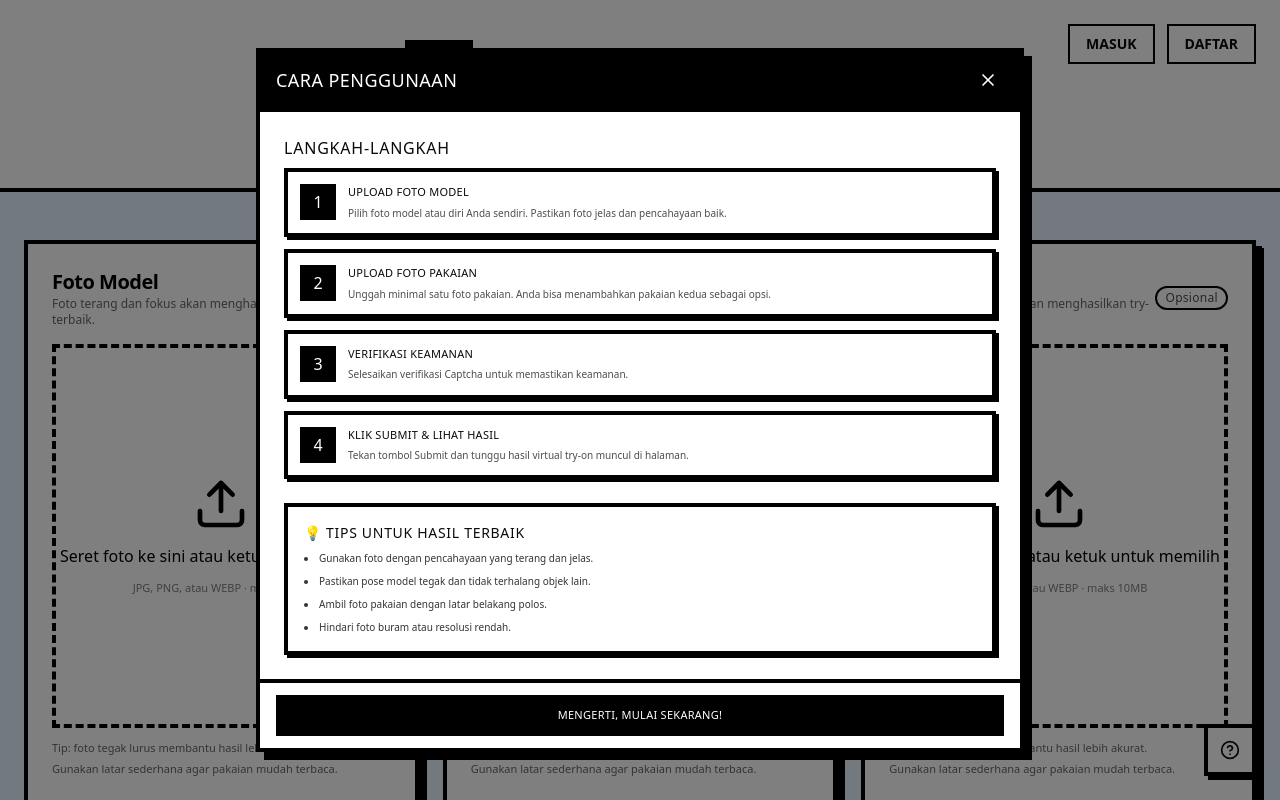
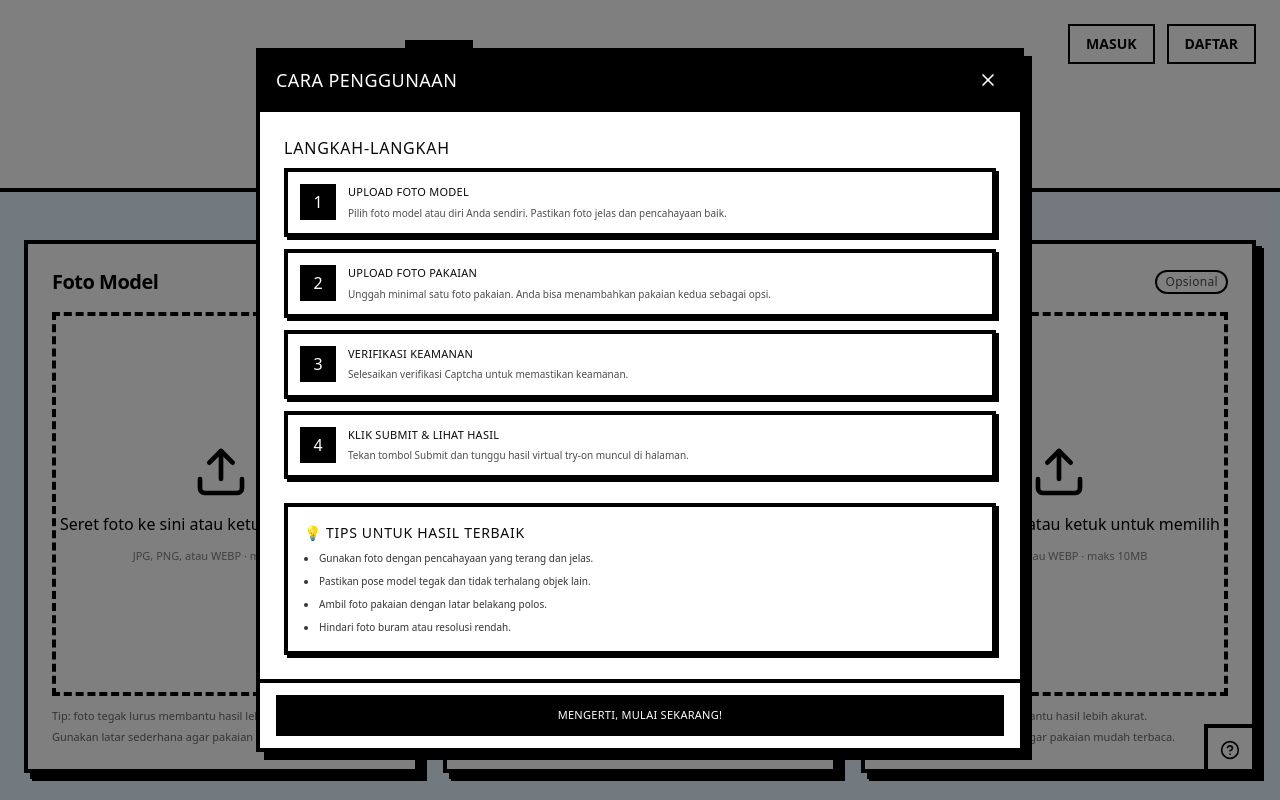
Before and after one commit to xyztomi/drop-the-drip-final, a React (Vite) app: page / in a window 1280 px wide. Shown: the top 800 px of the page. Built offline with nearby package versions, Linux system fonts and the light colour scheme.

Commit message:
refactor: Remove instructional text from UploadBox component and update button text color

```diff
--- a/src/components/UploadBox.tsx
+++ b/src/components/UploadBox.tsx
@@ -51,9 +51,6 @@ export function UploadBox({ label, required = false, onImageUpload }: UploadBoxP
             <h3 className="text-base md:text-xl font-semibold text-black tracking-tight">
               {label}
             </h3>
-            <p className="hidden text-xs text-black/60 md:block">
-              Foto terang dan fokus akan menghasilkan try-on terbaik.
-            </p>
           </div>
           <span
             className={`inline-flex items-center justify-center rounded-full border-2 border-black px-2 py-0.5 text-[10px] md:text-xs tracking-wide ${required ? 'bg-[--accent] text-black' : 'bg-white text-black/70'
@@ -100,7 +97,7 @@ export function UploadBox({ label, required = false, onImageUpload }: UploadBoxP
             />
             <button
               onClick={handleRemove}
-              className="absolute top-3 right-3 z-20 bg-[--destructive] text-white px-2.5 py-1.5 border-2 border-black shadow-[3px_3px_0px_0px_#000000] md:shadow-[4px_4px_0px_0px_#000000] transition-all duration-200 hover:shadow-[5px_5px_0px_0px_#000000] hover:-translate-x-0.5 hover:-translate-y-0.5"
+              className="absolute top-3 right-3 z-20 bg-[--destructive] text-black px-2.5 py-1.5 border-2 border-black shadow-[3px_3px_0px_0px_#000000] md:shadow-[4px_4px_0px_0px_#000000] transition-all duration-200 hover:shadow-[5px_5px_0px_0px_#000000] hover:-translate-x-0.5 hover:-translate-y-0.5"
             >
               <span className="flex items-center gap-1 text-xs font-medium">
                 <X className="w-3.5 h-3.5" /> Hapus
```
